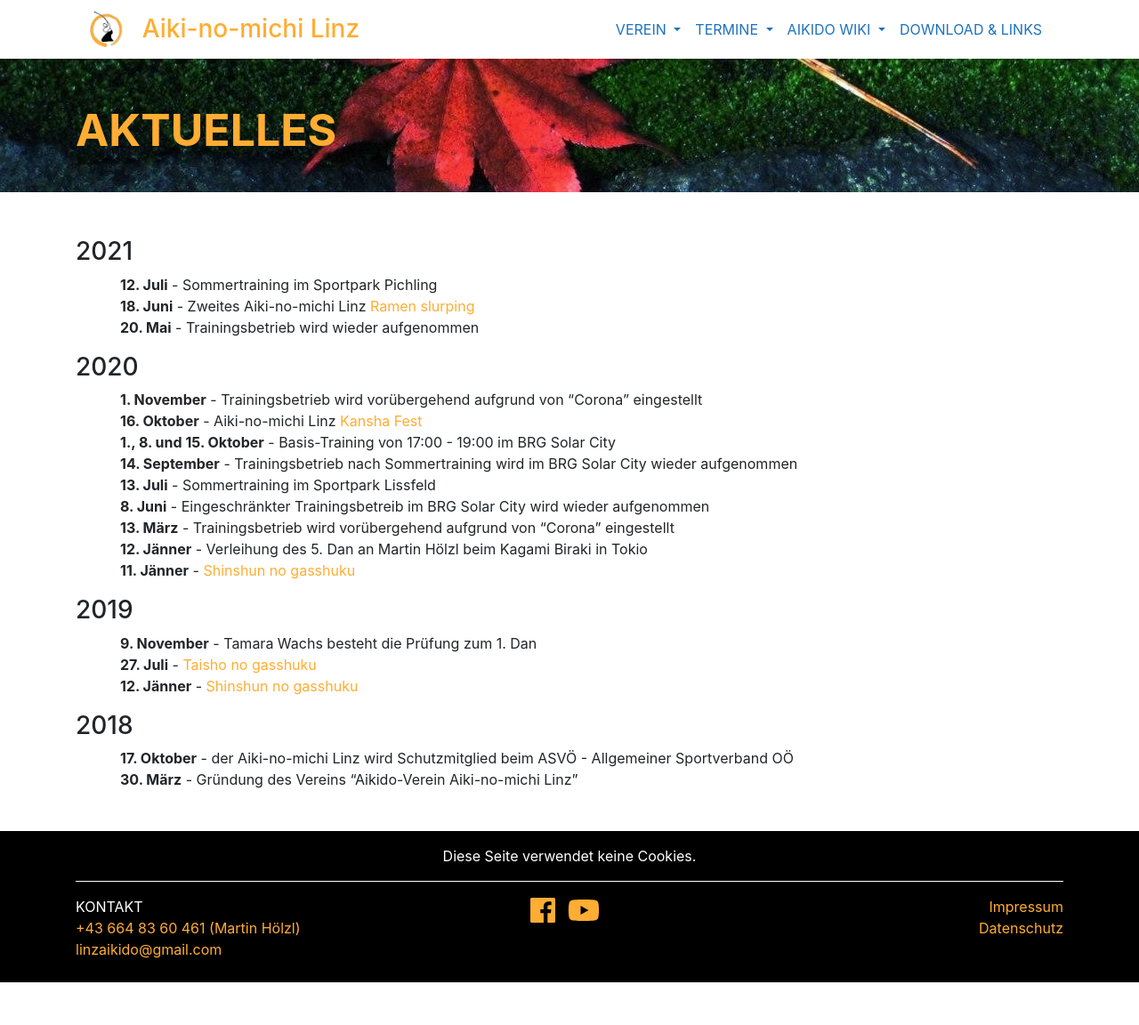
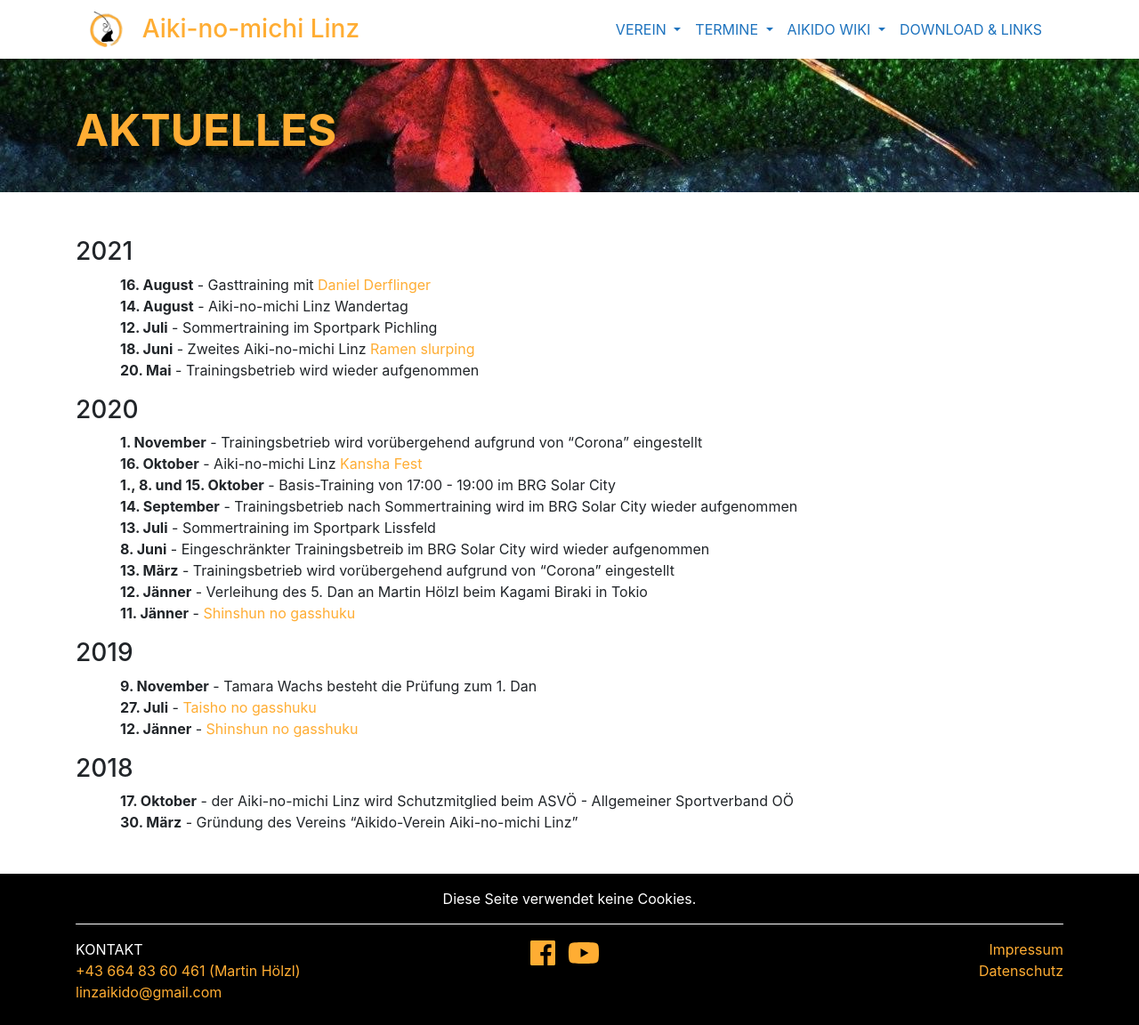
Before and after one commit to TWachs/aikinomichi-linz, a Jekyll site: the page built from aktuelles.md, in a window 1280 px wide. Shown: the whole page at 89% size. Built offline with Jekyll 4.4.1, drawn with Linux system fonts in a browser that asks for light colours; nearby versions of some CDN libraries; before the commit the page ends 1104 px from its top, so only the background shows below that.

Commit message:
Update aktuelles.md

```diff
--- a/aktuelles.md
+++ b/aktuelles.md
@@ -8,6 +8,8 @@ title: Aktuelles
 
 ### 2021
 
+* **16. August** - Gasttraining mit [Daniel Derflinger](https://www.facebook.com/100002455483738/videos/2778261658932323/){:target="_blank"}
+* **14. August** - Aiki-no-michi Linz Wandertag
 * **12. Juli** - Sommertraining im Sportpark Pichling
 * **18. Juni** - Zweites Aiki-no-michi Linz [Ramen slurping](https://www.facebook.com/aikinomichilinz/photos/pcb.2896867920527976/2896864300528338){:target="_blank"}
 * **20. Mai** - Trainingsbetrieb wird wieder aufgenommen
```
